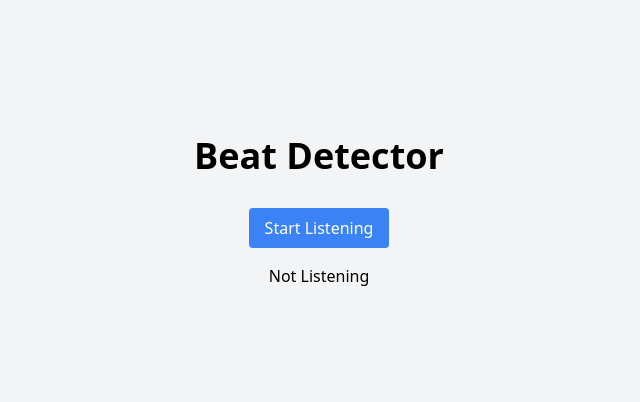
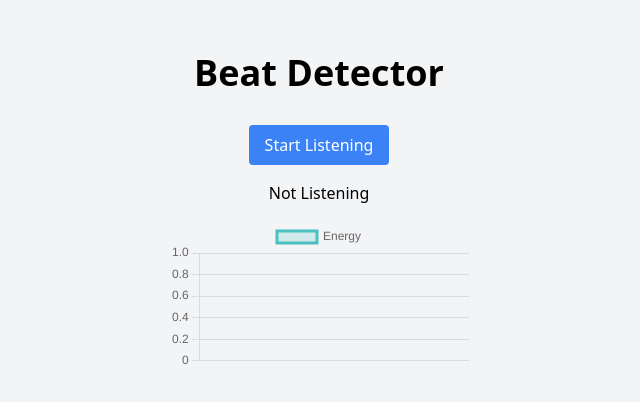
Before and after one commit to justinliuforever/KaraOrchee_web, a React (Vite) app: page /BeatDetectorPage in a window 1280 px wide. Shown: the part 188-590 px from the top of the page, without its empty margins (321-961 px from the left). Built offline with nearby package versions, Linux system fonts and the light colour scheme.

Commit message:
Beat: update beat detect

```diff
--- a/package.json
+++ b/package.json
@@ -14,6 +14,7 @@
     "@heroicons/react": "^2.1.3",
     "@tailwindcss/forms": "^0.5.7",
     "axios": "^1.7.2",
+    "chart.js": "^4.4.4",
     "clsx": "^2.1.1",
     "framer-motion": "^11.1.9",
     "gsap": "^3.12.5",
@@ -22,6 +23,7 @@
     "opensheetmusicdisplay": "^1.8.9",
     "patch-package": "^8.0.0",
     "react": "^18.2.0",
+    "react-chartjs-2": "^5.2.0",
     "react-dom": "^18.2.0",
     "react-router-dom": "^6.23.1",
     "tailwind-merge": "^2.3.0"
--- a/src/components/BeatDetector.jsx
+++ b/src/components/BeatDetector.jsx
@@ -1,11 +1,16 @@
+import { Chart, registerables } from 'chart.js';
 import React, { useEffect, useRef, useState } from 'react';
 
+import { Line } from 'react-chartjs-2';
 import Meyda from 'meyda';
+
+Chart.register(...registerables);
 
 const BeatDetector = () => {
   const [isListening, setIsListening] = useState(false);
   const [beatDetected, setBeatDetected] = useState(false);
   const [energy, setEnergy] = useState(null);
+  const [energyData, setEnergyData] = useState([]);
   const audioContextRef = useRef(null);
   const micRef = useRef(null);
   const analyzerRef = useRef(null);
@@ -33,6 +38,7 @@
       callback: features => {
         const currentEnergy = features.energy;
         setEnergy(currentEnergy);
+        setEnergyData(prevData => [...prevData.slice(-99), currentEnergy]); // 保持数据长度为100
         const currentTime = audioContextRef.current.currentTime;
         const timeDiff = currentTime - lastBeatTimeRef.current;
         if (timeDiff > 0.5 && currentEnergy > 0.1) { // 假设0.5秒为一个节拍，能量阈值为0.1
@@ -57,6 +63,31 @@
     }
   };
 
+  const data = {
+    labels: Array.from({ length: energyData.length }, (_, i) => i + 1),
+    datasets: [
+      {
+        label: 'Energy',
+        data: energyData,
+        borderColor: 'rgba(75, 192, 192, 1)',
+        backgroundColor: 'rgba(75, 192, 192, 0.2)',
+        fill: true,
+      },
+    ],
+  };
+
+  const options = {
+    responsive: true,
+    scales: {
+      x: {
+        display: false,
+      },
+      y: {
+        beginAtZero: true,
+      },
+    },
+  };
+
   return (
     <div className="text-center">
       <button
@@ -73,6 +104,9 @@
           Energy: {energy.toFixed(2)}
         </div>
       )}
+      <div className="mt-4">
+        <Line data={data} options={options} />
+      </div>
     </div>
   );
 };
```
Also changed, not shown: 1 other file (tests, documents, lock files or other folders).
